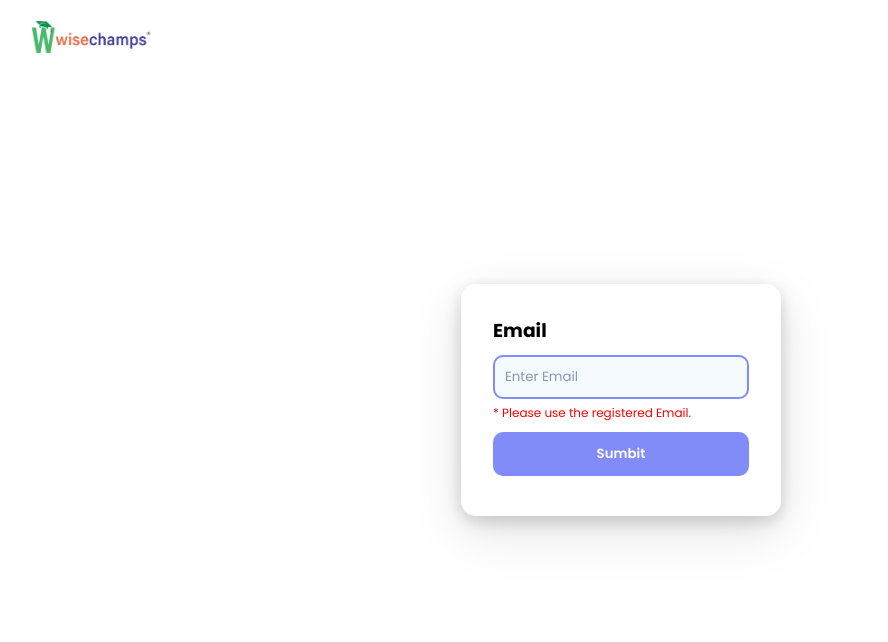
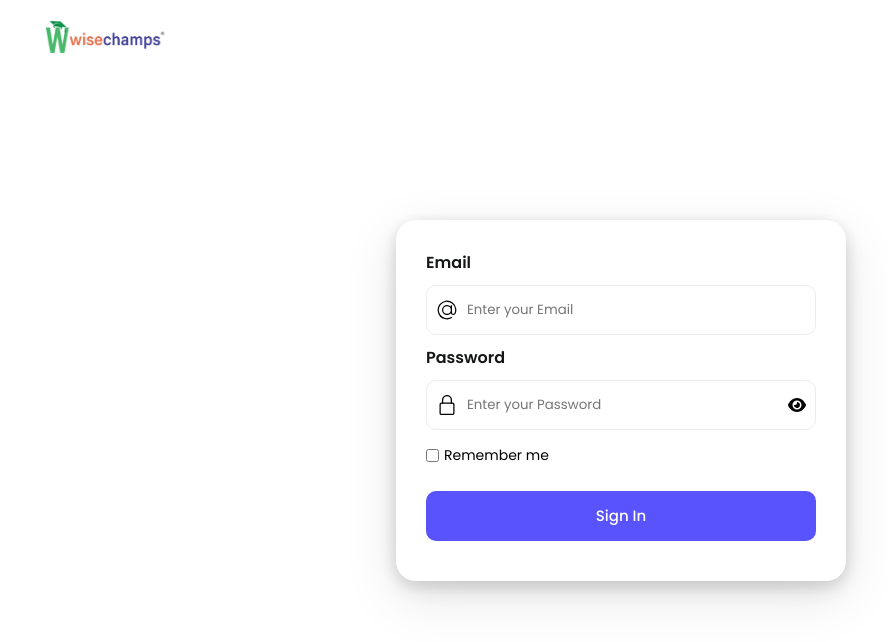
Before and after one commit to web-dev-akash/teachers.wisechamps.com, a React (Create React App) app: page / in a window 1280 px wide. Shown: the top 642 px of the page, without its empty margins (19-907 px from the left). Built offline with nearby package versions, Linux system fonts and the light colour scheme.

Commit message:
Add Password based login for teachers (WIP)

```diff
--- a/src/App.css
+++ b/src/App.css
@@ -11,74 +11,166 @@
     height: 85vh;
   }
 }
-.main {
-  text-align: left;
-  max-width: 320px;
-  width: 320px;
-  padding: 2rem 2rem 2.5rem 2rem;
-  border-radius: 15px;
-  box-shadow: rgba(17, 17, 26, 0.1) 0px 4px 16px,
-    rgba(17, 17, 26, 0.1) 0px 8px 24px, rgba(17, 17, 26, 0.1) 0px 16px 56px;
-}
-.main .input {
-  padding: 10px;
-  width: 100%;
-  border-radius: 10px;
-  margin-top: 10px;
-  border: 2px solid rgba(129, 140, 248);
-  outline: none;
-  background-color: #f5faff;
-  color: #0d0c22;
-  transition: 0.5s ease;
-  margin-bottom: 5px;
-}
-.main .input::placeholder {
-  color: #8698b1;
-}
-.main .input:focus,
-.main .input:hover {
-  outline: none;
-  border-color: rgba(129, 140, 248);
-  background-color: #fff;
-  box-shadow: 0 0 0 5px rgb(129 140 248 / 30%);
-}
-.main .form p {
-  font-size: 12px;
-  color: red;
-  margin-bottom: 10px;
-}
 
 #submit-btn {
   border: 2px solid transparent;
   padding: 10px;
   border-radius: 10px;
-  background-color: rgba(129, 140, 248);
+  background-color: #5853fc;
   color: white;
   font-weight: 600;
   cursor: pointer;
   transition: 0.5s ease;
 }
+
 #submit-btn:hover,
 #submit-btn:focus {
   outline: none;
   color: black;
-  border-color: rgba(129, 140, 248);
-  box-shadow: 0 0 0 5px rgb(129 140 248 / 30%);
+  border-color: #5853fc;
+  box-shadow: 0 0 0 5px #5853fc30;
   background-color: #f5faff;
 }
+
 .previosWinners:nth-child(even) {
   background-color: #e9d8fd;
 }
 
 #tagDate {
-  background-color: rgb(129, 140, 248);
+  background-color: #5853fc;
   color: white;
 }
 #subHeading {
   font-size: 15px;
   font-weight: 600;
   color: white;
-  background-color: rgb(129, 140, 248);
+  background-color: #5853fc;
   padding: 10px 1.5rem;
   border-radius: 10px;
 }
+
+.form {
+  display: flex;
+  flex-direction: column;
+  text-align: left;
+  gap: 10px;
+  box-shadow: 0 0 20px;
+  padding: 30px;
+  width: 450px;
+  border-radius: 20px;
+  background-color: #fff;
+  box-shadow: rgba(17, 17, 26, 0.1) 0px 4px 16px,
+    rgba(17, 17, 26, 0.1) 0px 8px 24px, rgba(17, 17, 26, 0.1) 0px 16px 56px;
+}
+
+::placeholder {
+  font-family: "Poppins", sans-serif;
+}
+
+.form button {
+  align-self: flex-end;
+}
+
+.flex-column > label {
+  color: #151717;
+  font-weight: 600;
+}
+
+.inputForm {
+  position: relative;
+  border: 1.5px solid #ecedec;
+  border-radius: 10px;
+  height: 50px;
+  display: flex;
+  align-items: center;
+  padding-left: 10px;
+  transition: 0.2s ease-in-out;
+}
+
+.input {
+  margin-left: 10px;
+  border-radius: 10px;
+  border: none;
+  width: 85%;
+  height: 100%;
+}
+
+.input:focus {
+  outline: none;
+}
+
+.inputForm:focus-within {
+  border: 1.5px solid #2d79f3;
+}
+
+.flex-row {
+  display: flex;
+  align-items: center;
+  gap: 10px;
+  justify-content: space-between;
+}
+
+.flex-row > div {
+  margin-top: 5px;
+  display: flex;
+  gap: 5px;
+  align-items: center;
+}
+.flex-row > div input,
+.flex-row > div label {
+  cursor: pointer;
+}
+.flex-row > div > label {
+  font-size: 14px;
+  color: black;
+  font-weight: 400;
+}
+
+.button-submit {
+  margin: 15px 0 10px 0;
+  background-color: #5853fc;
+  border: 2px solid transparent;
+  color: white;
+  font-size: 15px;
+  font-weight: 500;
+  border-radius: 10px;
+  height: 50px;
+  width: 100%;
+  cursor: pointer;
+  transition: 0.5s ease;
+}
+
+.button-submit:hover {
+  outline: none;
+  color: black;
+  border-color: #5853fc;
+  box-shadow: 0 0 0 5px #5853fc30;
+  background-color: #f5faff;
+}
+
+.p {
+  text-align: center;
+  color: black;
+  font-size: 14px;
+  margin: 5px 0;
+}
+
+.btn {
+  margin-top: 10px;
+  width: 100%;
+  height: 50px;
+  border-radius: 10px;
+  display: flex;
+  justify-content: center;
+  align-items: center;
+  font-weight: 500;
+  gap: 10px;
+  border: 1px solid #ededef;
+  background-color: white;
+  cursor: pointer;
+  transition: 0.2s ease-in-out;
+}
+
+.btn:hover {
+  border: 1px solid #2d79f3;
+}
--- a/src/components/Header.jsx
+++ b/src/components/Header.jsx
@@ -7,7 +7,7 @@ export const Header = () => {
       style={{
         position: "absolute",
         top: "20px",
-        left: "50px",
+        left: "5%",
       }}
       className="animate__animated animate__fadeInLeft"
     >
--- a/src/components/Main.jsx
+++ b/src/components/Main.jsx
@@ -7,33 +7,52 @@ import { Reports } from "./Reports";
 import { Attendance } from "./Attendance";
 
 export const Main = () => {
-  const query = new URLSearchParams(window.location.search);
-  const [email, setEmail] = useState(query.get("email"));
-  const [mode, setMode] = useState("");
+  const emailQuery = new URLSearchParams(window.location.search).get("email");
+  const localEmail = localStorage.getItem("wise_email");
+  const localPass = localStorage.getItem("wise_pass");
+  const [login, setLogin] = useState({
+    email: localEmail || "",
+    password: localPass || "",
+  });
+  const [remember, setRemember] = useState(false);
+  const [showPass, setShowPass] = useState(false);
+  const [mode, setMode] = useState(null);
   const [loading, setLoading] = useState(false);
   const [error, setError] = useState(false);
   const [user, setUser] = useState({});
 
   const emailRegex = new RegExp(
-    /^[A-Za-z0-9_!#$%&'*+\/=?`{|}~^.-]+@[A-Za-z0-9.-]+$/,
+    /^[A-Za-z0-9_!#$%&'*+/=?`{|}~^.-]+@[A-Za-z0-9.-]+$/,
     "gm"
   );
 
   const handleChange = (e) => {
     e.preventDefault();
-    setEmail(e.target.value);
+    const name = e.target.name;
+    const value = e.target.value;
+    setLogin({ ...login, [name]: value });
   };
 
-  const handleClick = async (emailParam) => {
-    if (!emailRegex.test(emailParam)) {
-      alert("Please Enter a Valid Email");
+  const saveUserInfo = (e) => {
+    const isChecked = e.target.checked;
+    setRemember(isChecked);
+  };
+
+  const handleClick = async (e, { email, password }) => {
+    e?.preventDefault();
+    if (!password) {
+      alert("Please enter a Valid Password");
       return;
+    }
+    if (remember) {
+      localStorage.setItem("wise_email", email);
+      localStorage.setItem("wise_pass", password);
     }
     try {
       setMode("");
       setLoading(true);
       const url = `https://backend.wisechamps.com/teachers`;
-      const res = await axios.post(url, { email: emailParam });
+      const res = await axios.post(url, { email: email, password: password });
       const mode = res.data.mode;
       if (mode === "user") {
         setUser(res.data.user);
@@ -48,8 +67,8 @@ export const Main = () => {
   };
 
   useEffect(() => {
-    if (email) {
-      handleClick(email);
+    if (localEmail && localPass) {
+      handleClick(null, { email: localEmail, password: localPass });
     }
   }, []);
 
@@ -78,7 +97,7 @@ export const Main = () => {
     );
   }
 
-  if (error || mode.includes("internalservererror") || mode === "error") {
+  if (error || mode?.includes("internalservererror") || mode === "error") {
     return (
       <div>
         <h1>Something Went Wrong. Please Refresh</h1>
@@ -110,8 +129,8 @@ export const Main = () => {
     return (
       <div className="email-not-found">
         <p>
-          This Email is not registered with us. <br />
-          Please use a registered Email Address
+          Incorrect Email or Password. <br />
+          Please use a Valid Email Address and Password
         </p>
         <div
           style={{
@@ -188,30 +207,111 @@ export const Main = () => {
   return (
     <>
       <Header />
-      <div className="main animate__animated animate__fadeInRight">
-        <h3>Email</h3>
-        <div className="form">
+      <form className="form animate__animated animate__fadeInRight">
+        <div className="flex-column">
+          <label>Email</label>
+        </div>
+        <div className="inputForm">
+          <svg
+            height="20"
+            viewBox="0 0 32 32"
+            width="20"
+            xmlns="http://www.w3.org/2000/svg"
+          >
+            <g id="Layer_3" data-name="Layer 3">
+              <path d="m30.853 13.87a15 15 0 0 0 -29.729 4.082 15.1 15.1 0 0 0 12.876 12.918 15.6 15.6 0 0 0 2.016.13 14.85 14.85 0 0 0 7.715-2.145 1 1 0 1 0 -1.031-1.711 13.007 13.007 0 1 1 5.458-6.529 2.149 2.149 0 0 1 -4.158-.759v-10.856a1 1 0 0 0 -2 0v1.726a8 8 0 1 0 .2 10.325 4.135 4.135 0 0 0 7.83.274 15.2 15.2 0 0 0 .823-7.455zm-14.853 8.13a6 6 0 1 1 6-6 6.006 6.006 0 0 1 -6 6z"></path>
+            </g>
+          </svg>
           <input
+            type="email"
+            inputMode="email"
+            name="email"
             className="input"
-            type="email"
-            placeholder="Enter Email"
-            inputMode="email"
+            placeholder="Enter your Email"
             onChange={handleChange}
           />
-          <p>* Please use the registered Email.</p>
-          <div
-            style={{
-              display: "flex",
-              flexDirection: "column",
-              gap: "15px",
-            }}
+        </div>
+        <div className="flex-column">
+          <label>Password</label>
+        </div>
+        <div className="inputForm">
+          <svg
+            height="20"
+            viewBox="-64 0 512 512"
+            width="20"
+            xmlns="http://www.w3.org/2000/svg"
           >
-            <button id="submit-btn" onClick={() => handleClick(email)}>
-              Sumbit
-            </button>
+            <path d="m336 512h-288c-26.453125 0-48-21.523438-48-48v-224c0-26.476562 21.546875-48 48-48h288c26.453125 0 48 21.523438 48 48v224c0 26.476562-21.546875 48-48 48zm-288-288c-8.8125 0-16 7.167969-16 16v224c0 8.832031 7.1875 16 16 16h288c8.8125 0 16-7.167969 16-16v-224c0-8.832031-7.1875-16-16-16zm0 0"></path>
+            <path d="m304 224c-8.832031 0-16-7.167969-16-16v-80c0-52.929688-43.070312-96-96-96s-96 43.070312-96 96v80c0 8.832031-7.167969 16-16 16s-16-7.167969-16-16v-80c0-70.59375 57.40625-128 128-128s128 57.40625 128 128v80c0 8.832031-7.167969 16-16 16zm0 0"></path>
+          </svg>
+          <input
+            type={showPass ? "text" : "password"}
+            name="password"
+            className="input"
+            placeholder="Enter your Password"
+            onChange={handleChange}
+          />
+          {showPass ? (
+            <svg
+              style={{ position: "absolute", right: "0", cursor: "pointer" }}
+              onClick={() => setShowPass(false)}
+              width="64px"
+              height="64px"
+              viewBox="-40 -24 72.00 72.00"
+              fill="none"
+              xmlns="http://www.w3.org/2000/svg"
+            >
+              <g id="SVGRepo_iconCarrier">
+                {" "}
+                <path
+                  d="M2 2L22 22"
+                  stroke="#000000"
+                  stroke-width="2.4"
+                  stroke-linecap="round"
+                  stroke-linejoin="round"
+                ></path>{" "}
+                <path
+                  d="M6.71277 6.7226C3.66479 8.79527 2 12 2 12C2 12 5.63636 19 12 19C14.0503 19 15.8174 18.2734 17.2711 17.2884M11 5.05822C11.3254 5.02013 11.6588 5 12 5C18.3636 5 22 12 22 12C22 12 21.3082 13.3317 20 14.8335"
+                  stroke="#000000"
+                  stroke-width="2.4"
+                  stroke-linecap="round"
+                  stroke-linejoin="round"
+                ></path>{" "}
+                <path
+                  d="M14 14.2362C13.4692 14.7112 12.7684 15.0001 12 15.0001C10.3431 15.0001 9 13.657 9 12.0001C9 11.1764 9.33193 10.4303 9.86932 9.88818"
+                  stroke="#000000"
+                  stroke-width="2.4"
+                  stroke-linecap="round"
+                  stroke-linejoin="round"
+                ></path>{" "}
+              </g>
+            </svg>
+          ) : (
+            <svg
+              style={{ cursor: "pointer" }}
+              onClick={() => setShowPass(true)}
+              viewBox="0 0 576 512"
+              height="1em"
+              xmlns="http://www.w3.org/2000/svg"
+            >
+              <path d="M288 32c-80.8 0-145.5 36.8-192.6 80.6C48.6 156 17.3 208 2.5 243.7c-3.3 7.9-3.3 16.7 0 24.6C17.3 304 48.6 356 95.4 399.4C142.5 443.2 207.2 480 288 480s145.5-36.8 192.6-80.6c46.8-43.5 78.1-95.4 93-131.1c3.3-7.9 3.3-16.7 0-24.6c-14.9-35.7-46.2-87.7-93-131.1C433.5 68.8 368.8 32 288 32zM144 256a144 144 0 1 1 288 0 144 144 0 1 1 -288 0zm144-64c0 35.3-28.7 64-64 64c-7.1 0-13.9-1.2-20.3-3.3c-5.5-1.8-11.9 1.6-11.7 7.4c.3 6.9 1.3 13.8 3.2 20.7c13.7 51.2 66.4 81.6 117.6 67.9s81.6-66.4 67.9-117.6c-11.1-41.5-47.8-69.4-88.6-71.1c-5.8-.2-9.2 6.1-7.4 11.7c2.1 6.4 3.3 13.2 3.3 20.3z"></path>
+            </svg>
+          )}
+        </div>
+        <div className="flex-row">
+          <div>
+            <input id="checkbox" type="checkbox" onChange={saveUserInfo} />
+            <label htmlFor="checkbox">Remember me</label>
           </div>
         </div>
-      </div>
+        <button
+          type="submit"
+          className="button-submit"
+          onClick={(e) => handleClick(e, login)}
+        >
+          Sign In
+        </button>
+      </form>
     </>
   );
 };
```
Also changed, not shown: src/components/Dashboard.jsx (+13 -2 lines).
